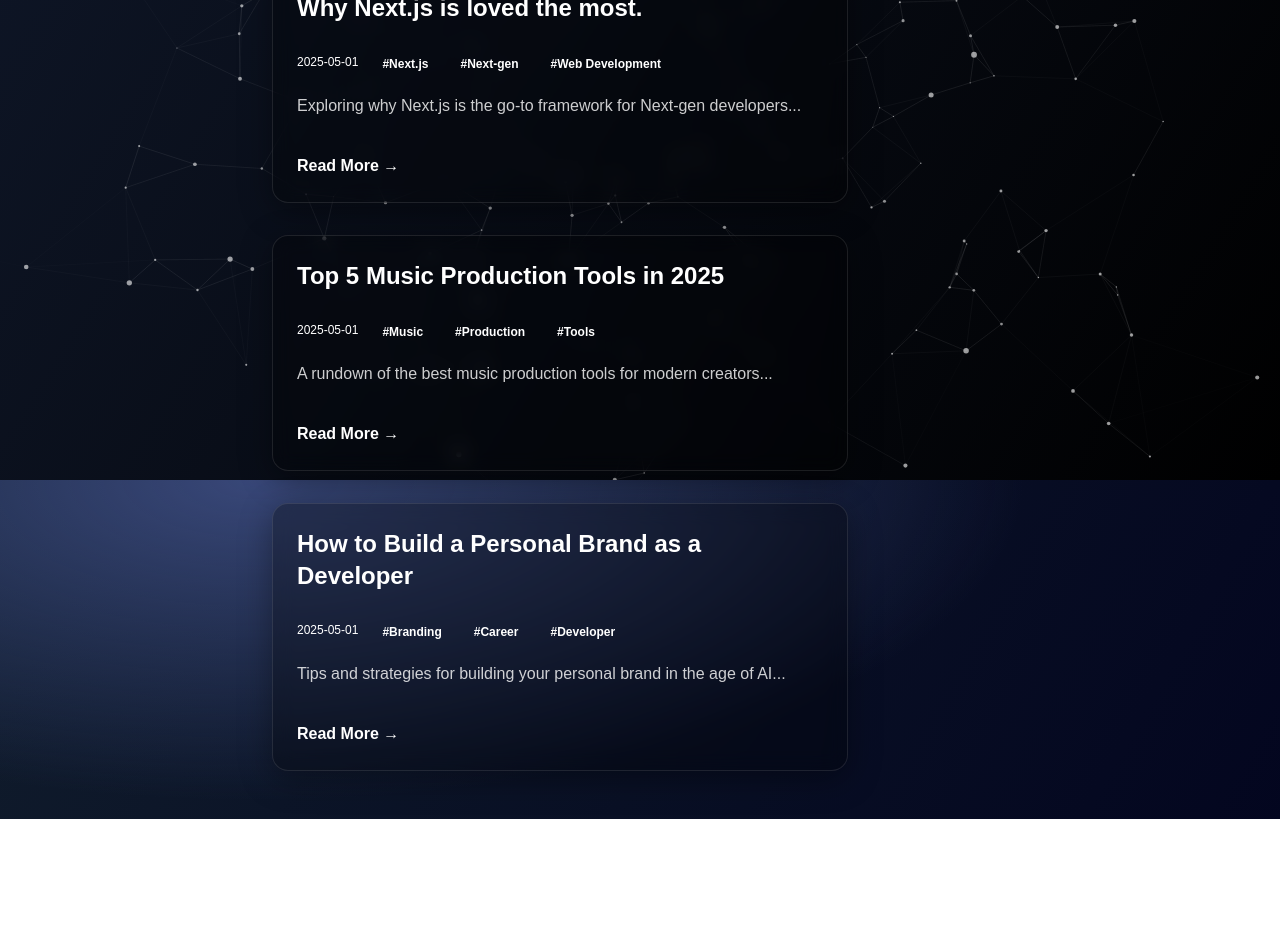
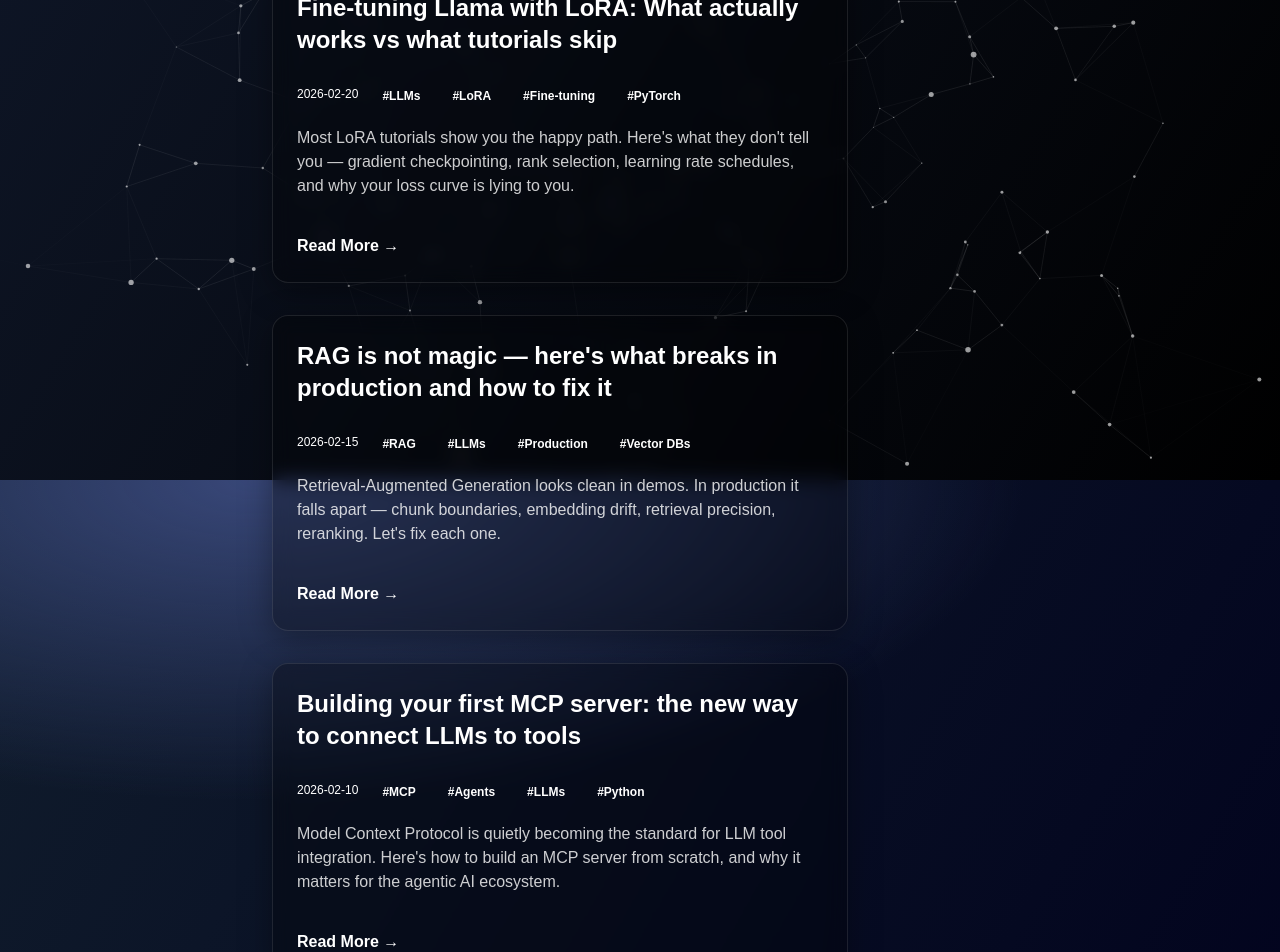
Before and after one commit to vaibhavbaswal95/personal-portfolio, a Next.js app: page /blogs in a window 1280 px wide. Shown: the part 320-1272 px from the top of the page. Before the commit the page ends 1139 px from the top, so only its background shows below. Built offline with nearby package versions, Linux system fonts and the light colour scheme; what @heroui/react would draw is missing.

Commit message:
feat: update projects (13 real repos) and blogs (10 ML/AI topics)

```diff
--- a/src/app/blogs/page.tsx
+++ b/src/app/blogs/page.tsx
@@ -2,25 +2,74 @@ import BlogCard from "../../components/BlogCard";
 
 const blogs = [
   {
-    title: "Why Next.js is loved the most.",
-    date: "2025-05-01",
-    tags: ["Next.js", "Next-gen", "Web Development"],
-    excerpt: "Exploring why Next.js is the go-to framework for Next-gen developers...",
-    slug: "why-nextjs-is-loved-the-most",
+    title: "Fine-tuning Llama with LoRA: What actually works vs what tutorials skip",
+    date: "2026-02-20",
+    tags: ["LLMs", "LoRA", "Fine-tuning", "PyTorch"],
+    excerpt: "Most LoRA tutorials show you the happy path. Here's what they don't tell you — gradient checkpointing, rank selection, learning rate schedules, and why your loss curve is lying to you.",
+    slug: "finetuning-llama-lora-what-actually-works",
   },
   {
-    title: "Top 5 Music Production Tools in 2025",
-    date: "2025-05-01",
-    tags: ["Music", "Production", "Tools"],
-    excerpt: "A rundown of the best music production tools for modern creators...",
-    slug: "top-5-music-production-tools-2025",
+    title: "RAG is not magic — here's what breaks in production and how to fix it",
+    date: "2026-02-15",
+    tags: ["RAG", "LLMs", "Production", "Vector DBs"],
+    excerpt: "Retrieval-Augmented Generation looks clean in demos. In production it falls apart — chunk boundaries, embedding drift, retrieval precision, reranking. Let's fix each one.",
+    slug: "rag-what-breaks-in-production",
   },
   {
-    title: "How to Build a Personal Brand as a Developer",
-    date: "2025-05-01",
-    tags: ["Branding", "Career", "Developer"],
-    excerpt: "Tips and strategies for building your personal brand in the age of AI...",
-    slug: "build-personal-brand-developer",
+    title: "Building your first MCP server: the new way to connect LLMs to tools",
+    date: "2026-02-10",
+    tags: ["MCP", "Agents", "LLMs", "Python"],
+    excerpt: "Model Context Protocol is quietly becoming the standard for LLM tool integration. Here's how to build an MCP server from scratch, and why it matters for the agentic AI ecosystem.",
+    slug: "building-your-first-mcp-server",
+  },
+  {
+    title: "Structured outputs with Pydantic + Instructor: stop parsing LLM text manually",
+    date: "2026-02-05",
+    tags: ["LLMs", "Pydantic", "Instructor", "Production"],
+    excerpt: "If you're still regex-ing LLM responses or hoping the JSON is valid — there's a better way. Instructor + Pydantic gives you typed, validated, retry-able structured outputs every time.",
+    slug: "structured-outputs-pydantic-instructor",
+  },
+  {
+    title: "Local LLMs in 2025: Ollama vs vLLM vs llama.cpp — a real comparison",
+    date: "2026-01-28",
+    tags: ["LLMs", "Ollama", "vLLM", "Inference"],
+    excerpt: "Three ways to run LLMs locally, three very different trade-offs. Benchmarks on throughput, latency, VRAM usage, and ease of setup — so you can pick the right tool for your use case.",
+    slug: "local-llms-ollama-vllm-llamacpp-comparison",
+  },
+  {
+    title: "Image matting without a green screen: how GAN-based matting works",
+    date: "2026-01-20",
+    tags: ["Computer Vision", "GANs", "Image Matting", "PyTorch"],
+    excerpt: "Removing backgrounds from arbitrary images is a hard problem — hair, glass, fur, smoke. Here's how UNet + GAN training makes it tractable without any special hardware setup.",
+    slug: "image-matting-without-green-screen",
+  },
+  {
+    title: "From segmentation to object replacement: a practical CV pipeline",
+    date: "2026-01-12",
+    tags: ["Computer Vision", "Segmentation", "PyTorch"],
+    excerpt: "Detecting an object is step one. Replacing it seamlessly — with correct lighting, perspective, and blending — is the hard part. Here's an end-to-end pipeline that actually works.",
+    slug: "segmentation-to-object-replacement-pipeline",
+  },
+  {
+    title: "CLIP explained: how images and text learned to speak the same language",
+    date: "2026-01-05",
+    tags: ["CLIP", "Vision-Language", "Multimodal", "OpenAI"],
+    excerpt: "CLIP is one of the most elegant ideas in modern AI — train on image-text pairs, get zero-shot classification for free. Here's how the contrastive learning objective actually works.",
+    slug: "clip-explained-images-text-same-language",
+  },
+  {
+    title: "8 years in ML: what I wish I knew at year 1",
+    date: "2025-12-28",
+    tags: ["Career", "ML", "Lessons", "Industry"],
+    excerpt: "From a fresh IIT graduate to senior ML engineer — the skills that actually mattered, the ones I wasted time on, and the mindset shift that changed everything about how I approach problems.",
+    slug: "8-years-in-ml-what-i-wish-i-knew",
+  },
+  {
+    title: "From Computer Vision to LLMs — why the transition was easier than I expected",
+    date: "2025-12-20",
+    tags: ["Career", "Computer Vision", "LLMs", "Journey"],
+    excerpt: "I spent years in CV — segmentation, matting, GANs. Then LLMs happened. Here's what transferred directly, what required unlearning, and why deep CV experience is actually a superpower in the LLM era.",
+    slug: "computer-vision-to-llms-transition",
   },
 ];
 
--- a/src/app/projects/page.tsx
+++ b/src/app/projects/page.tsx
@@ -2,28 +2,108 @@ import ProjectCard from "../../components/ProjectCard";
 
 const projects = [
   {
-    name: "EventEase",
-    description: "Event management app for large scale events.",
-    tech: ["React", "Node.js", "MongoDB"],
-    image: "/images/projects/eventease.png",
-    github: "https://github.com/aryan/eventease",
+    name: "arxivrush",
+    description: "Research discovery tool for arXiv — track, filter, and synthesize the latest AI/ML papers automatically.",
+    tech: ["Python", "AI", "arXiv API"],
+    image: "/images/projects/arxivrush.png",
+    github: "https://github.com/vaibhavbaswal95/arxivrush",
     demo: "",
   },
   {
-    name: "Voice Typing Assistant",
-    description: "AI-powered voice-to-text tool for typing on the go.",
-    tech: ["Python", "Next.js"],
-    image: "/images/projects/voice-typing.png",
-    github: "https://github.com/aryan/eventease",
+    name: "kite-mcp-server",
+    description: "MCP server exposing the Kite (Zerodha) trading API to LLM agents. Talk to your broker in plain English.",
+    tech: ["MCP", "Python", "LLMs"],
+    image: "/images/projects/kite-mcp.png",
+    github: "https://github.com/vaibhavbaswal95/kite-mcp-server",
     demo: "",
   },
   {
-    name: "Personal Portfolio",
-    description: "This website! Modern Style, Next.js, HeroUI, Tailwind.",
-    tech: ["Next.js", "HeroUI", "Tailwind CSS"],
+    name: "llm-finetuning-cookbook",
+    description: "Practical recipes for fine-tuning LLMs — LoRA, QLoRA, instruction tuning, and evaluation. Runs on a free Colab T4.",
+    tech: ["PyTorch", "LoRA", "HuggingFace", "PEFT"],
+    image: "/images/projects/llm-finetuning.png",
+    github: "https://github.com/vaibhavbaswal95/llm-finetuning-cookbook",
+    demo: "",
+  },
+  {
+    name: "rag-from-scratch",
+    description: "RAG pipeline built bottom-up: chunking → embeddings → retrieval → generation. No magic, just working code.",
+    tech: ["LangChain", "ChromaDB", "OpenAI", "Python"],
+    image: "/images/projects/rag.png",
+    github: "https://github.com/vaibhavbaswal95/rag-from-scratch",
+    demo: "",
+  },
+  {
+    name: "ai-agent-toolkit",
+    description: "Production-ready multi-agent systems with LangGraph — memory, tool use, streaming, and orchestration.",
+    tech: ["LangGraph", "LangChain", "Python"],
+    image: "/images/projects/agents.png",
+    github: "https://github.com/vaibhavbaswal95/ai-agent-toolkit",
+    demo: "",
+  },
+  {
+    name: "unet-gan-matting",
+    description: "Image matting without a green screen — background removal using UNet architecture combined with GAN training.",
+    tech: ["PyTorch", "GANs", "Computer Vision"],
+    image: "/images/projects/matting.png",
+    github: "https://github.com/vaibhavbaswal95/unet-gan-matting",
+    demo: "",
+  },
+  {
+    name: "object_replacement",
+    description: "Swap any object in an image using segmentation masks — end-to-end CV pipeline for in-place object replacement.",
+    tech: ["PyTorch", "Segmentation", "OpenCV"],
+    image: "/images/projects/object-replacement.png",
+    github: "https://github.com/vaibhavbaswal95/object_replacement",
+    demo: "",
+  },
+  {
+    name: "stable-diffusion-workflows",
+    description: "Production-ready SD pipelines — text2img, img2img, ControlNet, and LoRA training with SDXL.",
+    tech: ["Diffusers", "PyTorch", "ControlNet"],
+    image: "/images/projects/stable-diffusion.png",
+    github: "https://github.com/vaibhavbaswal95/stable-diffusion-workflows",
+    demo: "",
+  },
+  {
+    name: "vision-language-demos",
+    description: "Vision-language model demos — zero-shot classification with CLIP, visual Q&A with LLaVA, document understanding with GPT-4V.",
+    tech: ["CLIP", "LLaVA", "GPT-4V", "PyTorch"],
+    image: "/images/projects/vlm.png",
+    github: "https://github.com/vaibhavbaswal95/vision-language-demos",
+    demo: "",
+  },
+  {
+    name: "time-series-transformers",
+    description: "Modern time series forecasting with PatchTST, Temporal Fusion Transformer, and Amazon Chronos.",
+    tech: ["PyTorch", "PatchTST", "TFT", "Chronos"],
+    image: "/images/projects/timeseries.png",
+    github: "https://github.com/vaibhavbaswal95/time-series-transformers",
+    demo: "",
+  },
+  {
+    name: "structured-outputs-demo",
+    description: "Extract typed, reliable structured data from LLMs using Pydantic + Instructor. No more brittle string parsing.",
+    tech: ["Pydantic", "Instructor", "OpenAI"],
+    image: "/images/projects/structured-outputs.png",
+    github: "https://github.com/vaibhavbaswal95/structured-outputs-demo",
+    demo: "",
+  },
+  {
+    name: "embeddings-101",
+    description: "Embeddings from first principles — semantic search, clustering, anomaly detection, and RAG foundations with visualizations.",
+    tech: ["sentence-transformers", "ChromaDB", "UMAP"],
+    image: "/images/projects/embeddings.png",
+    github: "https://github.com/vaibhavbaswal95/embeddings-101",
+    demo: "",
+  },
+  {
+    name: "personal-portfolio",
+    description: "This website — built with Next.js, Tailwind CSS, TypeScript, and Framer Motion. Dark mode, 3D background, animations.",
+    tech: ["Next.js", "TypeScript", "Tailwind CSS", "Framer Motion"],
     image: "/images/projects/portfolio.png",
-    github: "https://github.com/aryan/eventease",
-    demo: "",
+    github: "https://github.com/vaibhavbaswal95/personal-portfolio",
+    demo: "https://vaibhavbaswal95.github.io/personal-portfolio/",
   },
 ];
 
```
